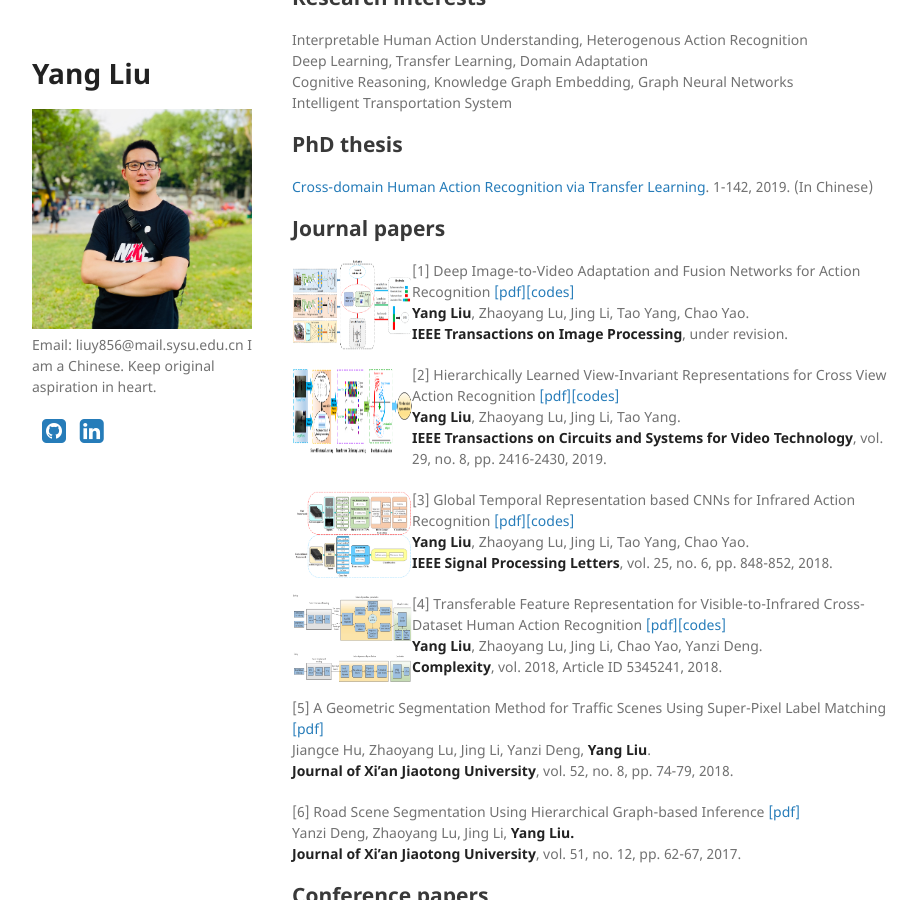
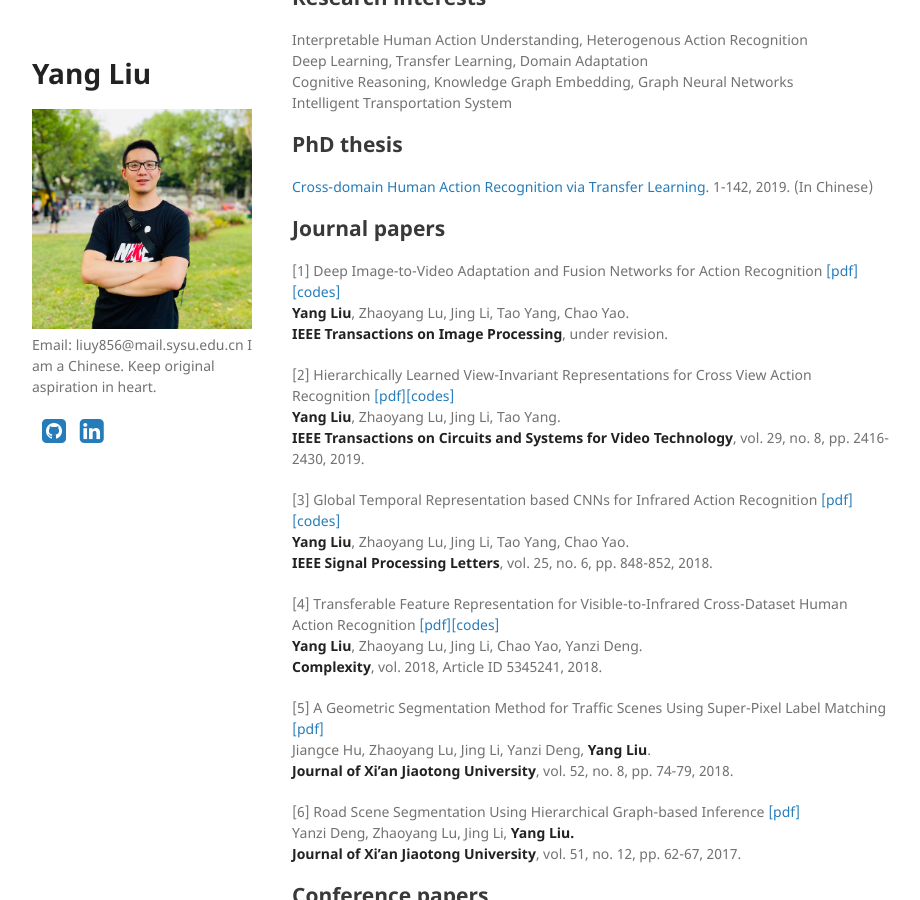
Before and after one commit to YangLiu9208/home, a Jekyll site: the page built from index.md, in a window 1280 px wide and 900 px high, scrolled down 555 px. Shown: the whole window, without its empty margins (178-1098 px from the left). Built offline with Jekyll 4.4.1, drawn with Linux system fonts in a browser that asks for light colours; a style sheet for code colours, icons or effects is not loaded.

Commit message:
Update index.md

```diff
--- a/index.md
+++ b/index.md
@@ -30,22 +30,19 @@ Intelligent Transportation System
 [Cross-domain Human Action Recognition via Transfer Learning](https://yangliu9208.github.io/home/). 1-142, 2019. (In Chinese)
 
 ## Journal papers
-<div align="center"><img src="./TIP.png" width="120" height="90" alt="test" align=left /></div>
+
 [1] Deep Image-to-Video Adaptation and Fusion Networks for Action Recognition  [[pdf]](https://yangliu9208.github.io/DIVAFN/)[[codes]](https://yangliu9208.github.io/DIVAFN/)
 **Yang Liu**, Zhaoyang Lu, Jing Li, Tao Yang, Chao Yao.
 **IEEE Transactions on Image Processing**, under revision.
 
-<img src="./TCSVT.png" width="120" height="90" alt="test" align=left />
 [2] Hierarchically Learned View-Invariant Representations for Cross View Action Recognition  [[pdf]](https://arxiv.org/abs/1809.00421)[[codes]](https://yangliu9208.github.io/JSRDA/)
 **Yang Liu**, Zhaoyang Lu, Jing Li, Tao Yang.
 **IEEE Transactions on Circuits and Systems for Video Technology**, vol. 29, no. 8, pp. 2416-2430, 2019.
 
-<img src="./SPL.png" width="120" height="90" alt="test" align=left />
 [3] Global Temporal Representation based CNNs for Infrared Action Recognition  [[pdf]](https://arxiv.org/abs/1909.08287)[[codes]](https://yangliu9208.github.io/TSTDDs/)
 **Yang Liu**, Zhaoyang Lu, Jing Li, Tao Yang, Chao Yao.
 **IEEE Signal Processing Letters**, vol. 25, no. 6, pp. 848-852, 2018.
 
-<img src="./Complexity.png" width="120" height="90" alt="test" align=left />
 [4] Transferable Feature Representation for Visible-to-Infrared Cross-Dataset Human Action Recognition  [[pdf]](https://arxiv.org/abs/1909.08297)[[codes]](https://yangliu9208.github.io/CDFAG/)
 **Yang Liu**, Zhaoyang Lu, Jing Li, Chao Yao, Yanzi Deng.
 **Complexity**, vol. 2018, Article ID 5345241, 2018.
```
